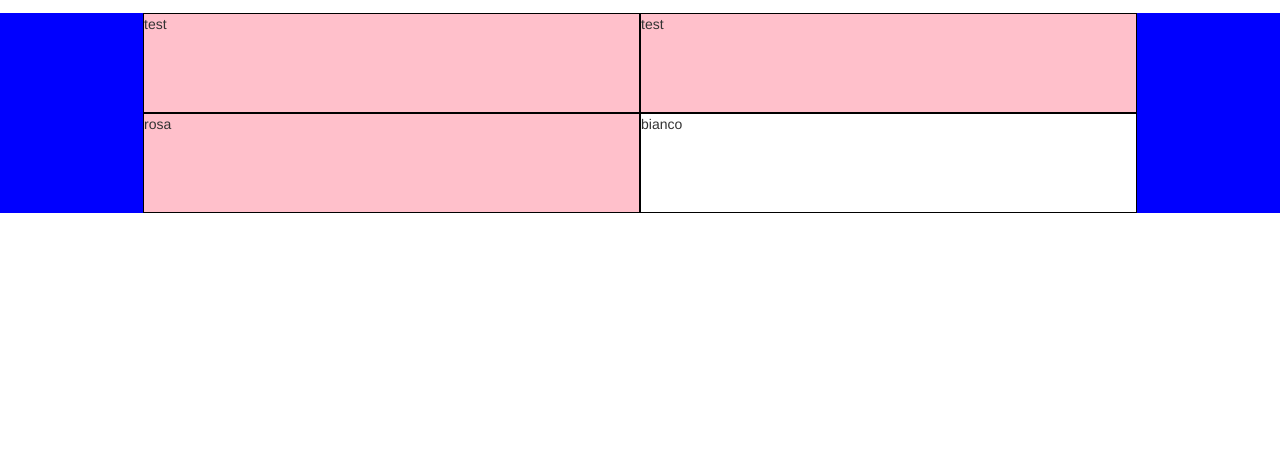
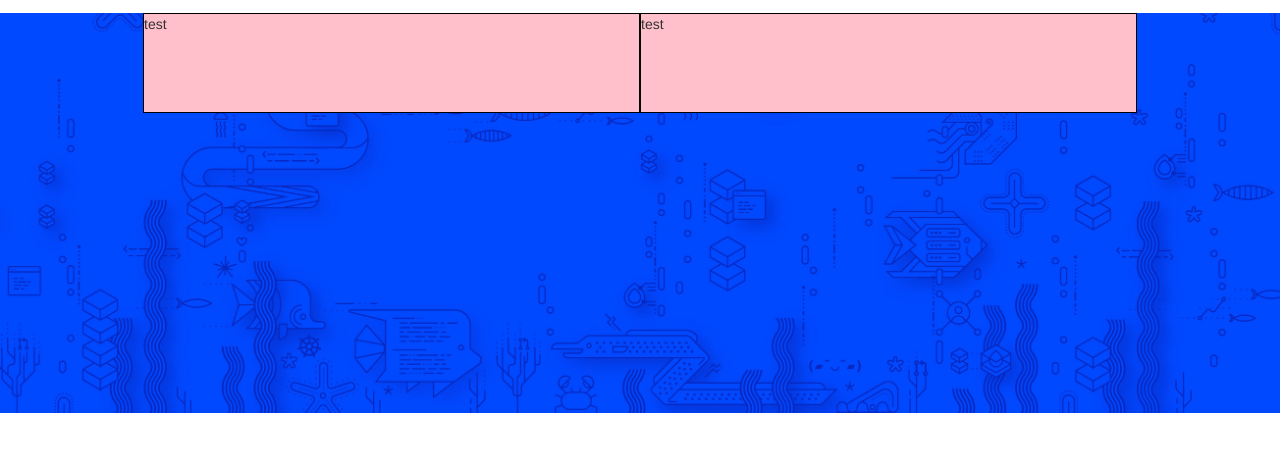
Before and after one commit to nataliavrs/html-css-digitalocean, a plain HTML site: page index.html in a window 1280 px wide. Shown: the part 37-488 px from the top of the page. Drawn offline with nearby package versions, Linux system fonts and the light colour scheme.

Commit message:
Layout draft nav and header

```diff
--- a/css/style.css
+++ b/css/style.css
@@ -1,10 +1,6 @@
 /****** GENERAL RULES ******/
 
 body {
-
-}
-
-.container-fluid {
 
 }
 
@@ -52,3 +48,12 @@ body {
 
 
 /****** HEADER SECTION ******/
+
+header.all-width_ {
+  background-image: url("../img/bg-home.jpg");
+  background-size: cover;
+  height: 400px;
+  background-position: bottom;
+
+
+}
--- a/index.html
+++ b/index.html
@@ -102,27 +102,5 @@
 
     </header>
 
-
-
-      <section class="all-width_">
-
-        <div class="container-fluid ">
-
-          <div class="row row-no-gutters">
-
-            <div class="col-md-6">
-              rosa
-            </div>
-
-            <div class="col-md-6 bianco">
-              bianco
-            </div>
-
-          </div>
-
-        </div>
-
-      </section>
-
   </body>
 </html>
```
Also changed, not shown: img/bg-home.jpg (added), 2 other files.
